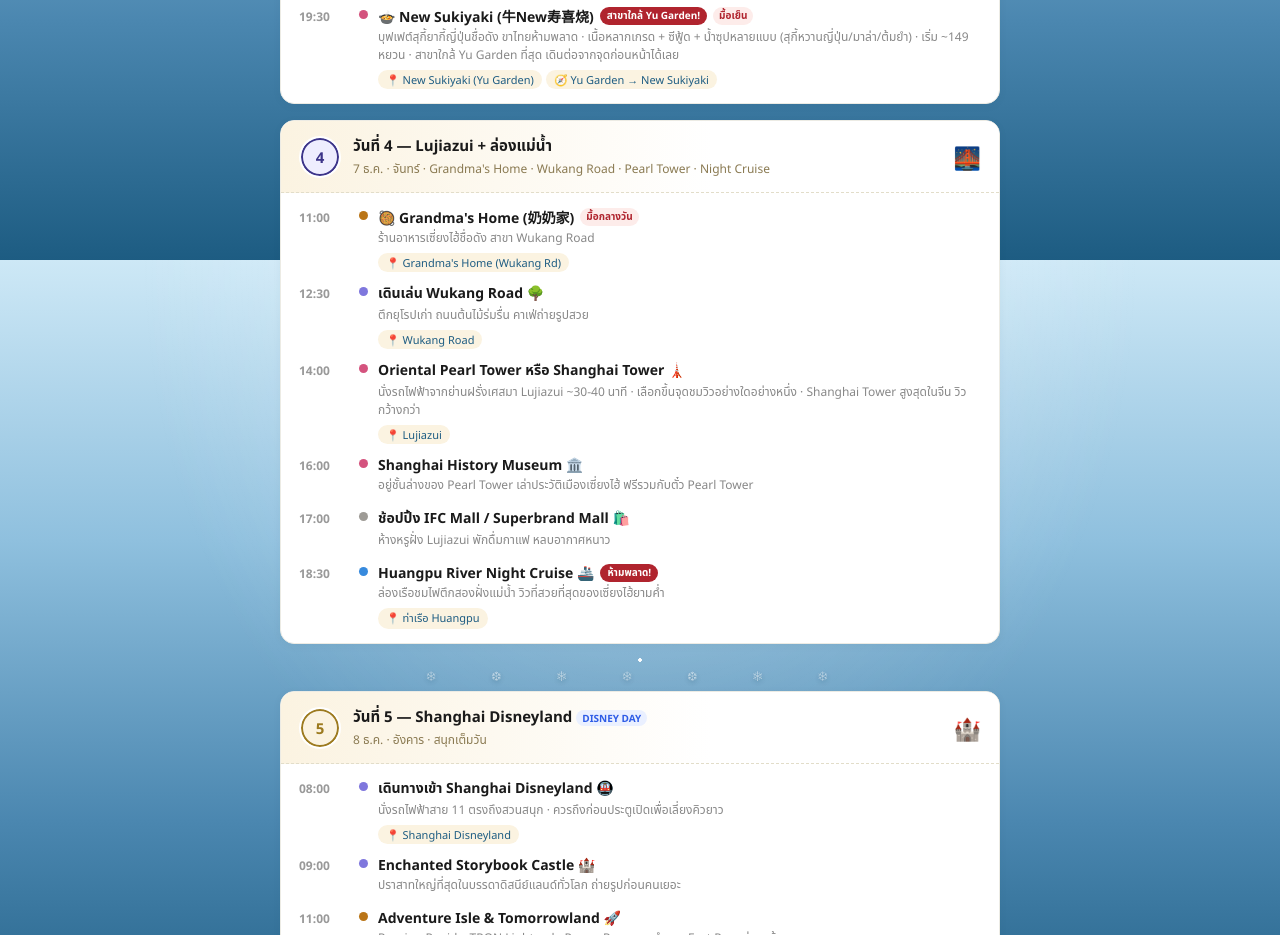
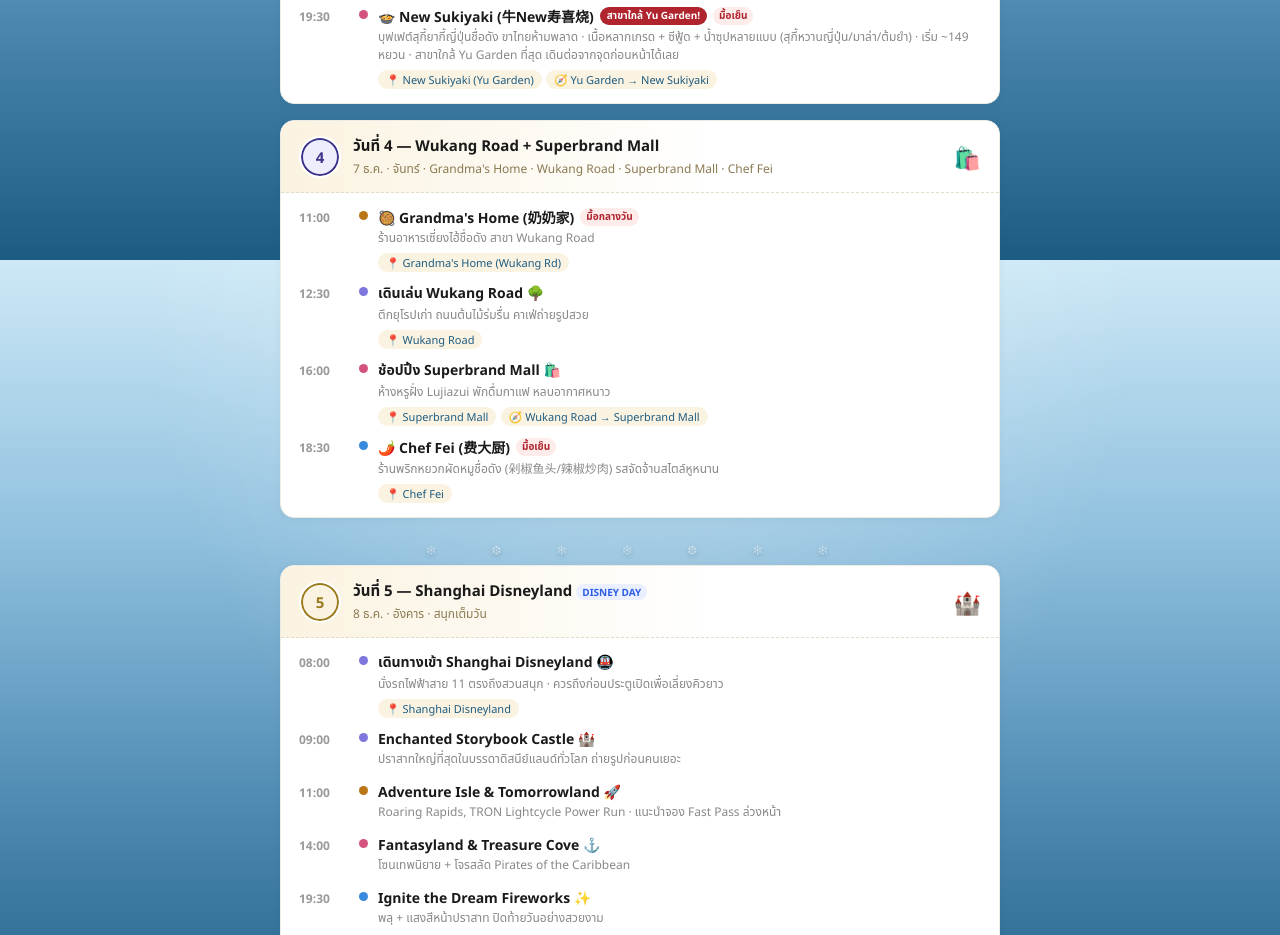
Before and after one commit to AmarAx23/SH-trip, a plain HTML site: page index.html in a window 1280 px wide. Shown: the part 2140-3075 px from the top of the page. Drawn offline with Linux system fonts and the light colour scheme.

Commit message:
Update index.html

```diff
--- a/index.html
+++ b/index.html
@@ -339,10 +339,10 @@
     <div class="day-header">
       <div class="day-badge d4-badge">4</div>
       <div class="day-info">
-        <div class="day-name">วันที่ 4 — Lujiazui + ล่องแม่น้ำ</div>
-        <div class="day-date">7 ธ.ค. · จันทร์ · Grandma's Home · Wukang Road · Pearl Tower · Night Cruise</div>
+        <div class="day-name">วันที่ 4 — Wukang Road + Superbrand Mall</div>
+        <div class="day-date">7 ธ.ค. · จันทร์ · Grandma's Home · Wukang Road · Superbrand Mall · Chef Fei</div>
       </div>
-      <div class="day-icon">🌉</div>
+      <div class="day-icon">🛍️</div>
     </div>
     <div class="events">
       <div class="event"><span class="event-time">11:00</span><div class="event-dot dot-amber"></div><div class="event-content">
@@ -355,23 +355,16 @@
         <div class="event-note">ตึกยุโรปเก่า ถนนต้นไม้ร่มรื่น คาเฟ่ถ่ายรูปสวย</div>
         <a class="map-link" href="https://www.google.com/maps/search/?api=1&query=Wukang+Road+Shanghai" target="_blank">📍 Wukang Road</a>
       </div></div>
-      <div class="event"><span class="event-time">14:00</span><div class="event-dot dot-pink"></div><div class="event-content">
-        <div class="event-name">Oriental Pearl Tower หรือ Shanghai Tower 🗼</div>
-        <div class="event-note">นั่งรถไฟฟ้าจากย่านฝรั่งเศสมา Lujiazui ~30-40 นาที · เลือกขึ้นจุดชมวิวอย่างใดอย่างหนึ่ง · Shanghai Tower สูงสุดในจีน วิวกว้างกว่า</div>
-        <a class="map-link" href="https://www.google.com/maps/search/?api=1&query=Oriental+Pearl+Tower+Shanghai" target="_blank">📍 Lujiazui</a>
-      </div></div>
       <div class="event"><span class="event-time">16:00</span><div class="event-dot dot-pink"></div><div class="event-content">
-        <div class="event-name">Shanghai History Museum 🏛️</div>
-        <div class="event-note">อยู่ชั้นล่างของ Pearl Tower เล่าประวัติเมืองเซี่ยงไฮ้ ฟรีรวมกับตั๋ว Pearl Tower</div>
-      </div></div>
-      <div class="event"><span class="event-time">17:00</span><div class="event-dot dot-gray"></div><div class="event-content">
-        <div class="event-name">ช้อปปิ้ง IFC Mall / Superbrand Mall 🛍️</div>
+        <div class="event-name">ช้อปปิ้ง Superbrand Mall 🛍️</div>
         <div class="event-note">ห้างหรูฝั่ง Lujiazui พักดื่มกาแฟ หลบอากาศหนาว</div>
+        <a class="map-link" href="https://www.google.com/maps/search/?api=1&query=Superbrand+Mall+Shanghai" target="_blank">📍 Superbrand Mall</a>
+        <a class="map-link" href="https://www.google.com/maps/dir/?api=1&origin=Wukang+Road+Shanghai+China&destination=Superbrand+Mall+Shanghai+China&travelmode=transit" target="_blank">🧭 Wukang Road → Superbrand Mall</a>
       </div></div>
       <div class="event"><span class="event-time">18:30</span><div class="event-dot dot-blue"></div><div class="event-content">
-        <div class="event-name">Huangpu River Night Cruise 🚢 <span class="tag-new">ห้ามพลาด!</span></div>
-        <div class="event-note">ล่องเรือชมไฟตึกสองฝั่งแม่น้ำ วิวที่สวยที่สุดของเซี่ยงไฮ้ยามค่ำ</div>
-        <a class="map-link" href="https://www.google.com/maps/search/?api=1&query=Huangpu+River+Cruise+Shanghai" target="_blank">📍 ท่าเรือ Huangpu</a>
+        <div class="event-name">🌶️ Chef Fei (费大厨) <span class="tag-food">มื้อเย็น</span></div>
+        <div class="event-note">ร้านพริกหยวกผัดหมูชื่อดัง (剁椒鱼头/辣椒炒肉) รสจัดจ้านสไตล์หูหนาน</div>
+        <a class="map-link" href="https://www.google.com/maps/search/?api=1&query=Chef+Fei+费大厨+Shanghai" target="_blank">📍 Chef Fei</a>
       </div></div>
     </div>
   </div>
```
